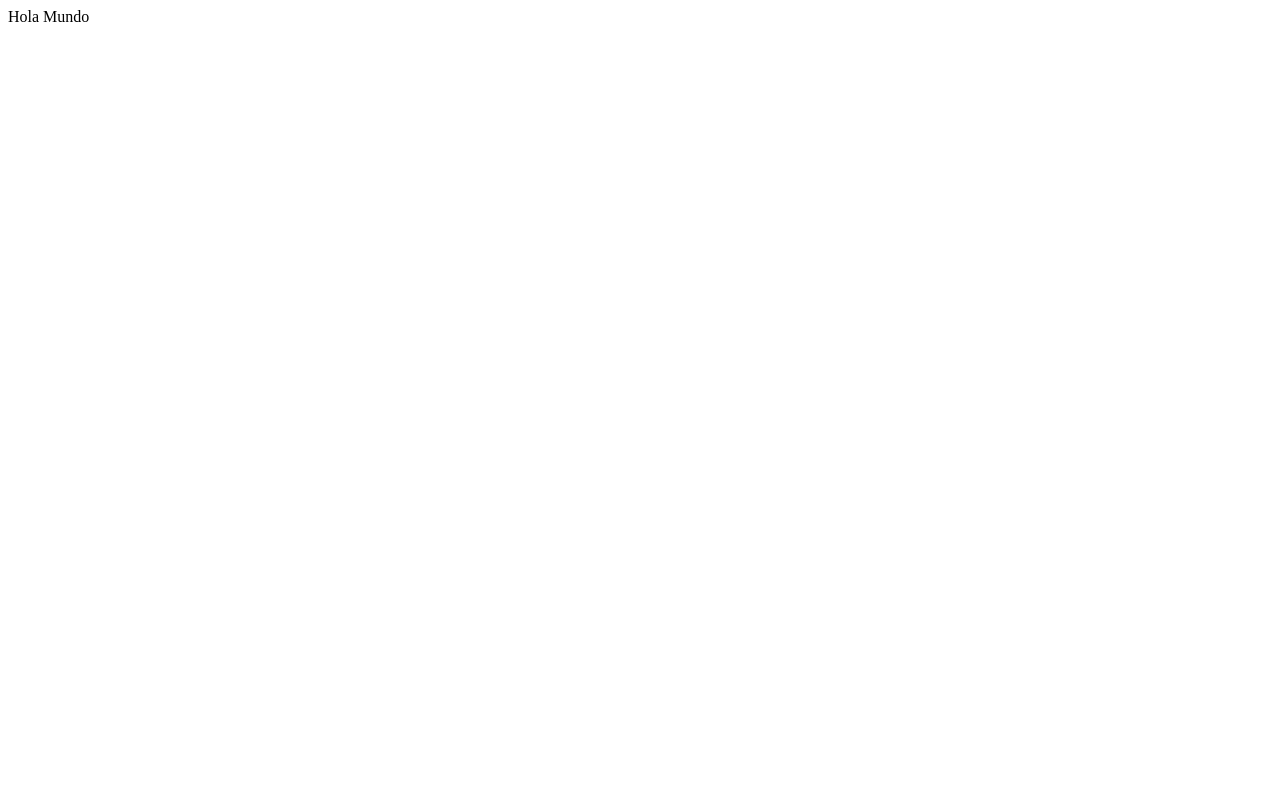
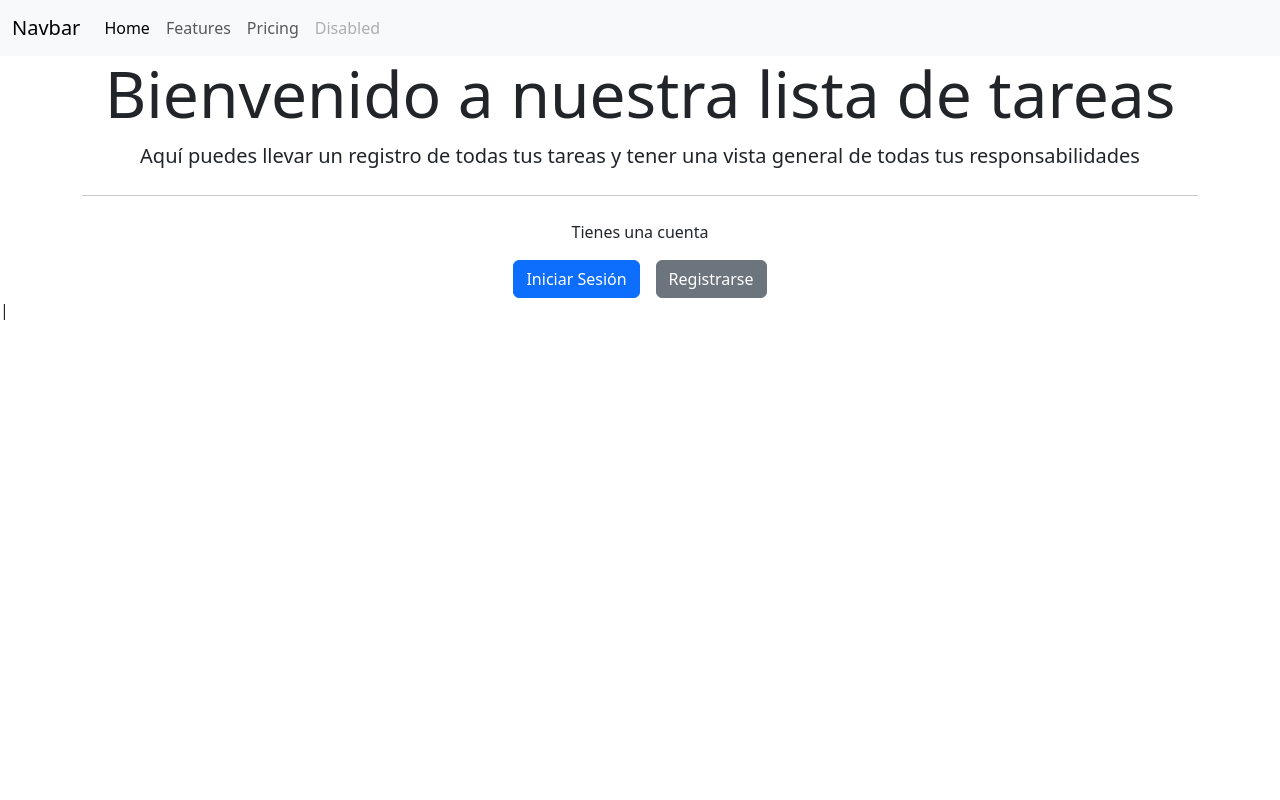
Before and after one commit to Wolfremiio/ToDoList.2, a Flask app: page / in a window 1280 px wide. Before the commit the page is almost empty. Run offline with Flask 3, Linux system fonts and the light colour scheme.

Commit message:
Create base.html and index.html with diverse changes

```diff
--- a/todor/__init__.py
+++ b/todor/__init__.py
@@ -1,4 +1,4 @@
-from flask import Flask
+from flask import Flask, render_template
 
 
 def create_app():
@@ -20,6 +20,6 @@ def create_app():
 
     @app.route("/")
     def index():
-        return "Hola Mundo"
+        return render_template("index.html")
 
     return app
--- a/todor/templates/base.html
+++ b/todor/templates/base.html
@@ -46,7 +46,7 @@
         </div>
       </div>
     </nav>
-    {% %}
+    {%block content %} {%endblock %}
     <script
       src="https://cdn.jsdelivr.net/npm/bootstrap@5.3.3/dist/js/bootstrap.bundle.min.js"
       integrity="sha384-YvpcrYf0tY3lHB60NNkmXc5s9fDVZLESaAA55NDzOxhy9GkcIdslK1eN7N6jIeHz"
@@ -54,3 +54,5 @@
     ></script>
   </body>
 </html>
+
+|
--- a/todor/templates/index.html
+++ b/todor/templates/index.html
@@ -0,0 +1,16 @@
+{% extends "base.html" %} {% block title %} Inicio {% endblock %} {%block
+content %}
+<div class="container-sm text-center">
+  <h1 class="display-3">Bienvenido a nuestra lista de tareas</h1>
+  <p class="lead">
+    Aquí puedes llevar un registro de todas tus tareas y tener una vista general
+    de todas tus responsabilidades
+  </p>
+  <hr class="my-4" />
+  <p>Tienes una cuenta</p>
+  <div class="d-flex justify-content-center">
+    <a href="" class="btn btn-primary mx-2"> Iniciar Sesión </a>
+    <a href="" class="btn btn-secondary mx-2"> Registrarse</a>
+  </div>
+</div>
+{%endblock %} 1
```
Also changed, not shown: 1 other file.
